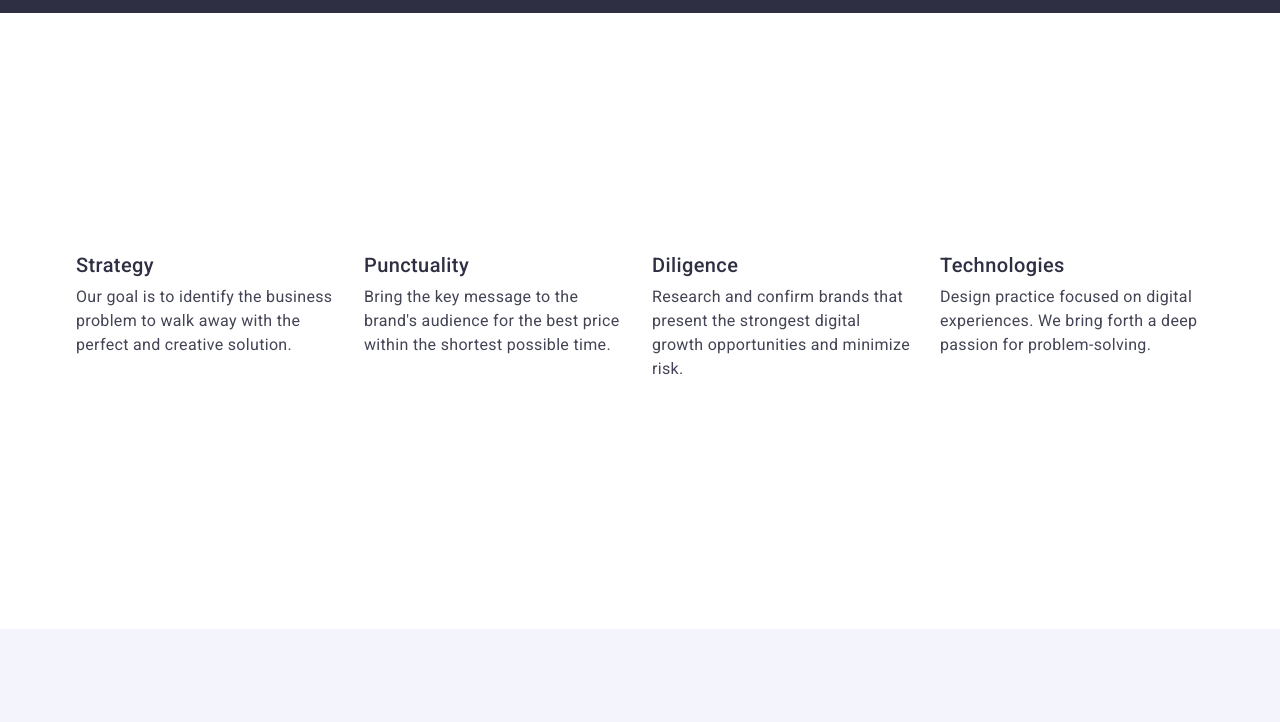
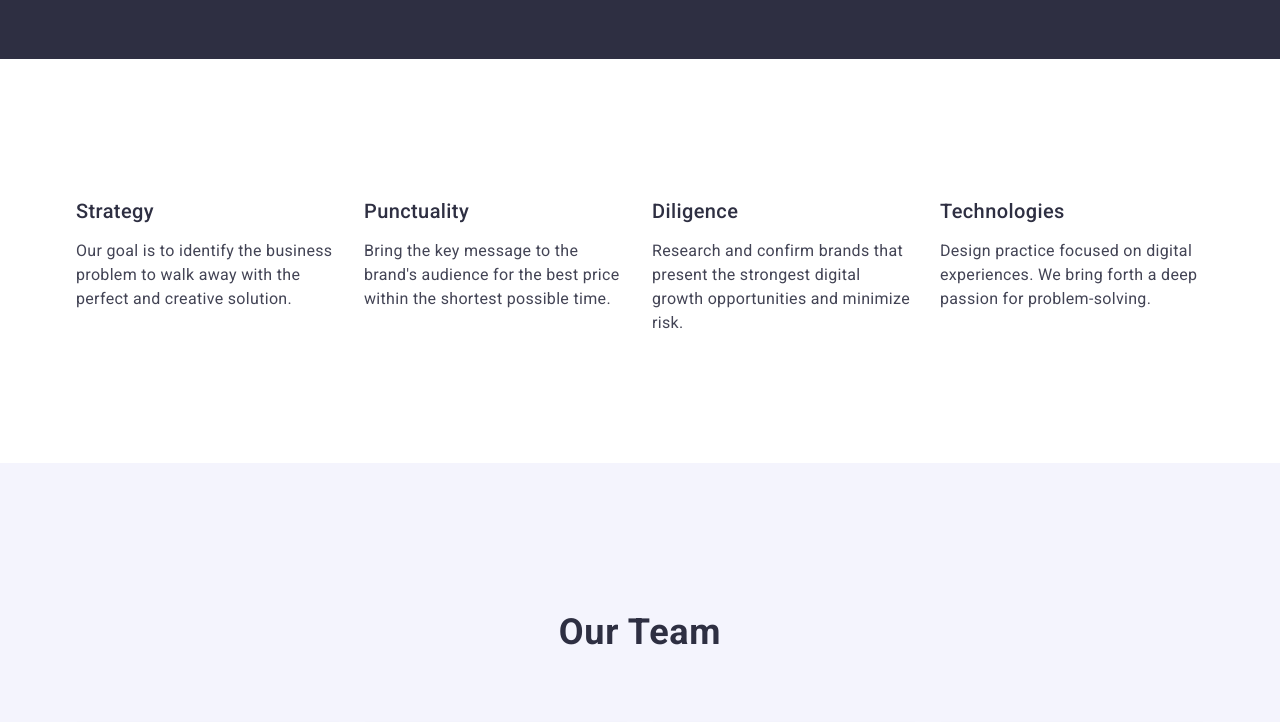
Before and after one commit to ToryKoval/goit-homework-03, a plain HTML site: page index.html in a window 1280 px wide. Shown: the part 660-1382 px from the top of the page. Drawn offline with nearby package versions, Linux system fonts and the light colour scheme.

Commit message:
update homework

```diff
--- a/css/styles.css
+++ b/css/styles.css
@@ -1,14 +1,4 @@
 /* Common styles */
-h1,
-h2,
-h3,
-h4,
-h5,
-h6,
-p {
-    margin-top: 0;
-    margin-bottom: 0;
-}
 
 ul,
 ol {
@@ -221,9 +211,6 @@ body {
 .features-list {
     display: flex;
     align-items: flex-start;
-    column-gap: 24px;
-    padding-top: 120px;
-    padding-bottom: 120px;
     margin: 0;
     padding-left: 0;
     gap: 24px;
```
